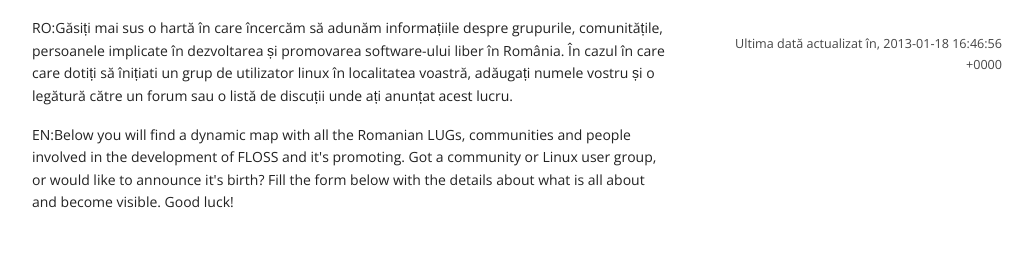
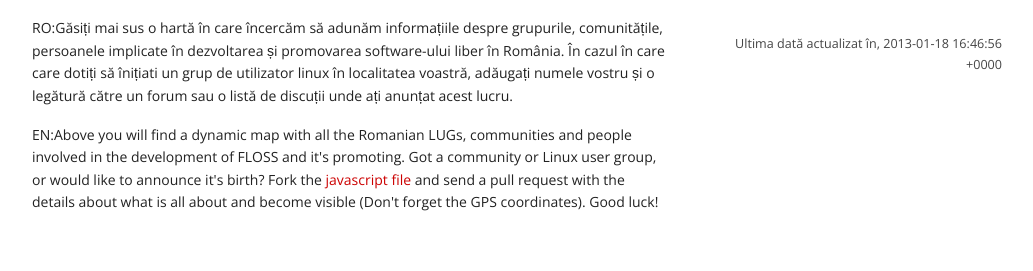
Before and after one commit to softwareliber/harta.softwareliber.ro, a Jekyll site: the page built from index.html, in a window 1280 px wide, cut to the strip 725-996 px from the top of the page. Shown: the whole strip, without its empty margins (123-1156 px from the left). Built offline with Jekyll 4.4.1, drawn with Linux system fonts in a browser that asks for light colours; nearby versions of some CDN libraries.

Commit message:
Update _layouts/default.html

```diff
--- a/_layouts/default.html
+++ b/_layouts/default.html
@@ -36,7 +36,7 @@
         RO:Găsiți mai sus o hartă în care încercăm să adunăm informațiile despre grupurile, comunitățile, persoanele implicate în dezvoltarea și promovarea software-ului liber în România. În cazul în care care dotiți să înițiati un grup de utilizator linux în localitatea voastră, adăugați numele vostru și o legătură către un forum sau o listă de discuții unde ați anunțat acest lucru.
         </p>
         <p>
-        EN:Below you will find a dynamic map with all the Romanian LUGs, communities and people involved in the development of FLOSS and it's promoting. Got a community or Linux user group, or would like to announce it's birth? Fill the form below with the details about what is all about and become visible. Good luck!
+        EN:Above you will find a dynamic map with all the Romanian LUGs, communities and people involved in the development of FLOSS and it's promoting. Got a community or Linux user group, or would like to announce it's birth? Fork the <a href="https://github.com/softwareliber/harta.softwareliber.ro/blob/gh-pages/assets/javascripts/app.js">javascript file</a> and send a pull request with the details about what is all about and become visible (Don't forget the GPS coordinates). Good luck!
         </p>
       </div>
       <div class="four columns spre-dreapta">
```
